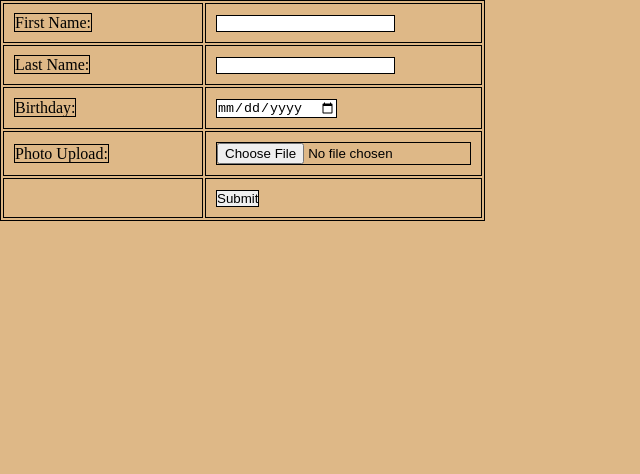
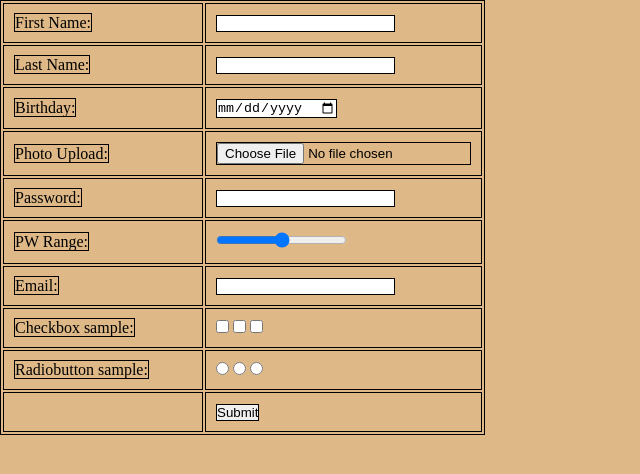
Before and after one commit to ms-dariyansim-xo/LECTURE-13, a plain HTML site: page index.html in a window 1280 px wide. Shown: the whole page, without its empty margins (0-640 px from the left). Drawn offline with Linux system fonts and the light colour scheme.

Commit message:
checkbox vs radiobutton
see input NAME comparisons

```diff
--- a/index.html
+++ b/index.html
@@ -13,9 +13,6 @@
 
 <!--FORM-->
 <!--Table samples added in-->
-
-
-
 <form>
     <table>
         <tr>
@@ -39,17 +36,43 @@
         </tr>
 
         <tr>
+            <td><label for="password">Password:</label></td>
+            <td><input name="password" type="password"></td>
+        </tr>
+
+        <tr>
+            <td><label for="passwordrange">PW Range:</label></td>
+            <td><input name="passwordrange" type="range"></td>
+        </tr>
+
+        <tr>
+            <td><label for="email">Email:</label></td>
+            <td><input name="email" type="email" required></td>
+        </tr>
+        <!--checkboxes-->
+        <tr>
+            <td><label for="checkbox">Checkbox sample:</label></td>
+            <td><input name="check1" type="checkbox">
+                <input name="check2" type="checkbox">
+                <input name="check3" type="checkbox">
+            </td>
+        </tr>
+        <!--radiobuttons: only ONE can be selected, name should be the SAME.-->
+        <tr>
+            <td><label for="radiobutton">Radiobutton sample:</label></td>
+            <td><input name="radio1" type="radio">
+                <input name="radio1" type="radio">
+                <input name="radio1" type="radio">
+            </td>
+        </tr>
+
+        <tr>
             <td></td>
             <!--"submit" is automade for button that submits-->
             <td><input type="submit"></td>
         </tr>
     </table>
 
-
-
-
-
-
 </form>
 
 <script src="script/js.js"></script>
```
